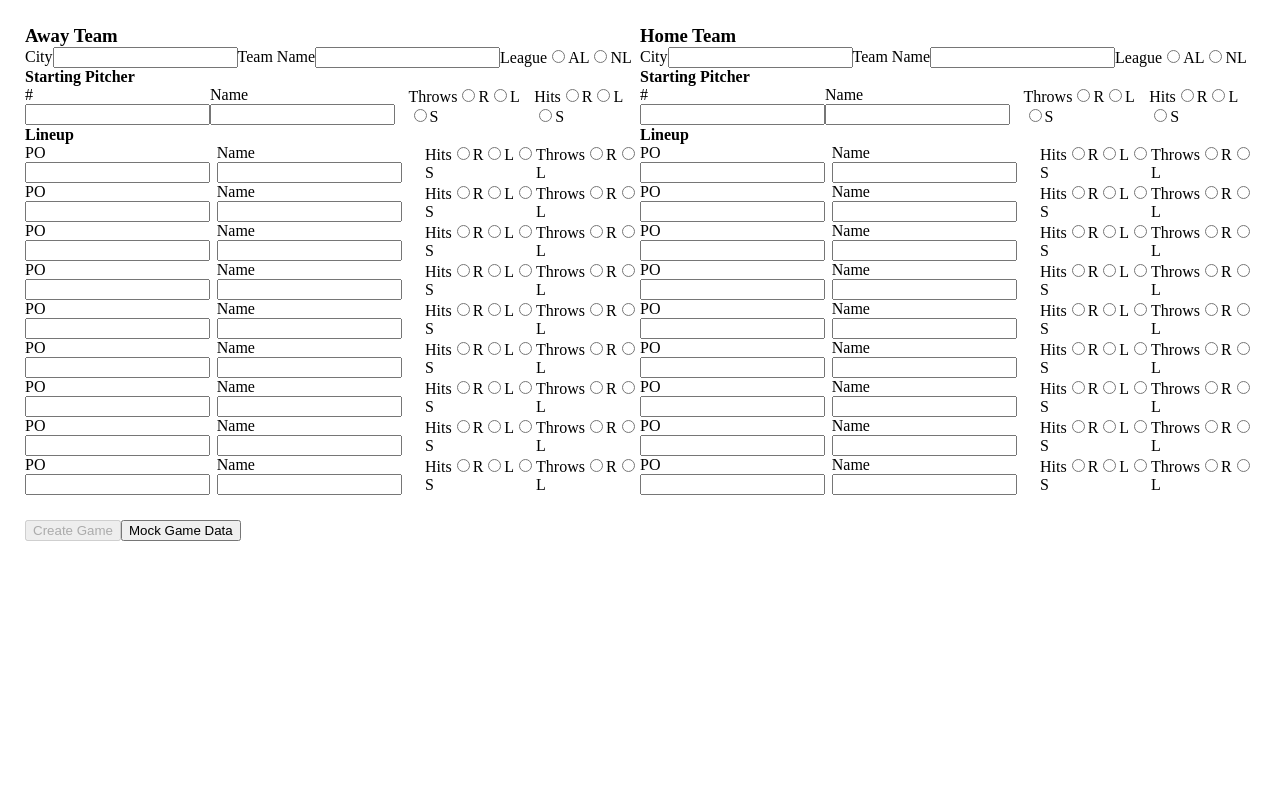
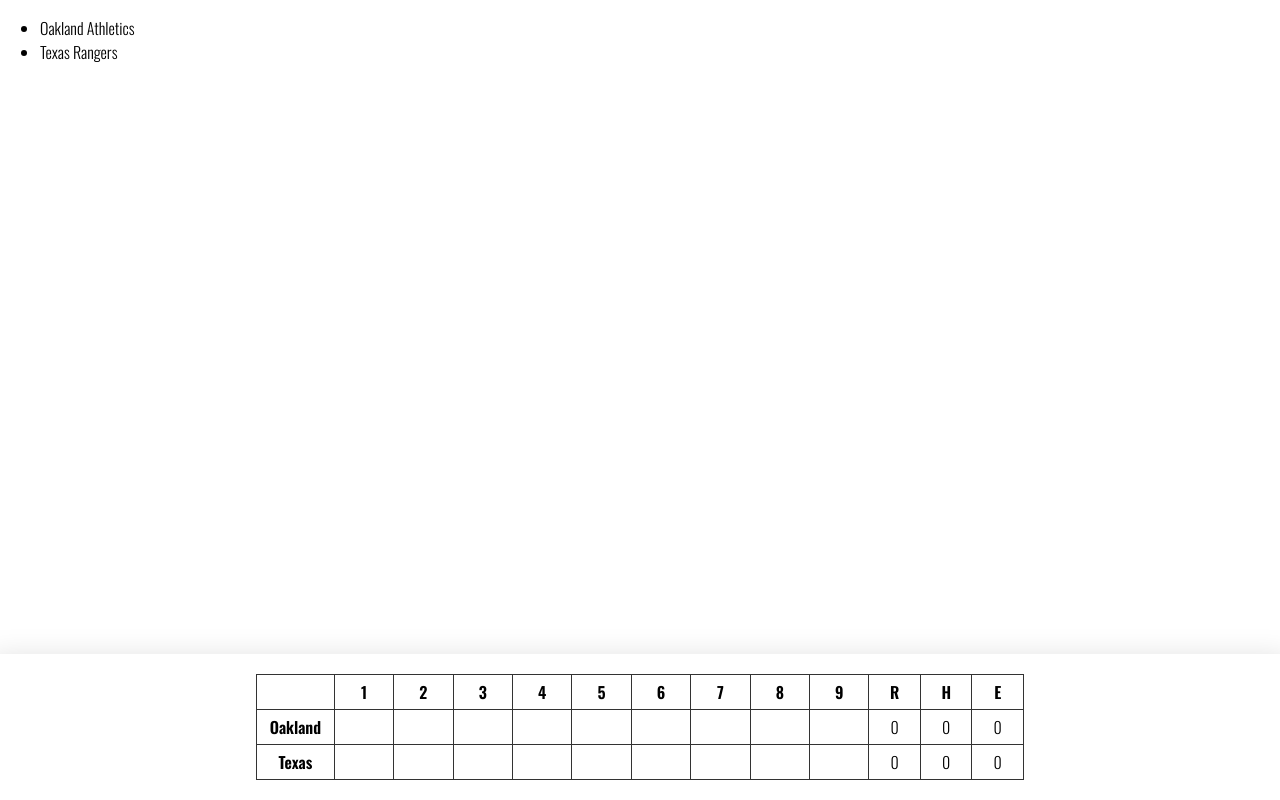
Before and after one commit to soybuddha/scorebook, a React (Create React App) app: page / in a window 1280 px wide. Built offline with nearby package versions, Linux system fonts and the light colour scheme.

Commit message:
styling boxscore and setting up lineups

```diff
--- a/public/index.html
+++ b/public/index.html
@@ -2,6 +2,7 @@
 <html lang="en">
   <head>
     <meta charset="utf-8" />
+    <link href="https://fonts.googleapis.com/css?family=Oswald:300,600" rel="stylesheet">
     <link rel="shortcut icon" href="%PUBLIC_URL%/favicon.ico" />
     <meta
       name="viewport"
@@ -34,6 +35,7 @@
       body {
         padding: 0;
         margin: 0;
+        font-family: 'Oswald', sans-serif;
       }
     </style>
     <title>Scorebook</title>
--- a/src/Scorebook.tsx
+++ b/src/Scorebook.tsx
@@ -7,9 +7,11 @@
   createAwayLineup,
   createAwayStartingPitcher,
 } from './utils/createMockData';
+import { teamAtBats } from './utils/statsUtils';
 
 import { BoxScore } from './components/BoxScore/BoxScore';
 import { CreateGame } from './components/CreateGame/CreateGame';
+import { Lineup } from './components/Lineup';
 // import { Hitters } from './components/Hitters';
 // import { Innings } from './components/Innings';
 // import { HittingStats } from './components/HittingStats';
@@ -25,46 +27,51 @@
 
 import {
   IntTeamState,
-  IntHitter,
-  IntPitcher,
+  // IntHitter,
+  // IntPitcher,
 } from './interfaceDeclarations/scorebookInts';
 import { IntHalfInning } from './interfaceDeclarations/inningInts';
 
 function initializeInnings(): Array<IntHalfInning[]> {
   const innings: Array<IntHalfInning[]> = [];
   for (let i = 0; i < 9; i += 1) {
-    const halfInning: IntHalfInning = { runs: 0, hits: 0, atBats: []};
+    const halfInning: IntHalfInning = {
+      runs: undefined,
+      hits: undefined,
+      errors: undefined,
+      atBats: []
+    };
     innings.push([halfInning, halfInning]);
   }
   return innings;
 }
 
-function initializePitcher(team: 'home'|'away'): IntPitcher[] {
-  return [{
-    guid: `${team}-pitcher_0`,
-    number: undefined,
-    name: '',
-    hitting: undefined,
-    throwing: undefined,
-  }];
-}
+// function initializePitcher(team: 'home'|'away'): IntPitcher[] {
+//   return [{
+//     guid: `${team}-pitcher_0`,
+//     number: undefined,
+//     name: '',
+//     hitting: undefined,
+//     throwing: undefined,
+//   }];
+// }
 
-function initializeLineup(team: 'home' | 'away'): IntHitter[] {
-  const lineup: IntHitter[] = [];
+// function initializeLineup(team: 'home' | 'away'): IntHitter[] {
+//   const lineup: IntHitter[] = [];
 
-  for (let i = 0; i < 9; i++) {
-    lineup.push({
-      guid: `${team}-hitter_${i}`,
-      position: undefined,
-      name: '',
-      number: undefined,
-      hitting: undefined,
-      throwing: undefined,
-    })
-  }
+//   for (let i = 0; i < 9; i++) {
+//     lineup.push({
+//       guid: `${team}-hitter_${i}`,
+//       position: undefined,
+//       name: '',
+//       number: undefined,
+//       hitting: undefined,
+//       throwing: undefined,
+//     })
+//   }
 
-  return lineup;
-}
+//   return lineup;
+// }
 
 interface IntScorebookProps {}
 interface IntScorebookState {
@@ -76,6 +83,7 @@
   homeTeam: IntTeamState,
   awayTeam: IntTeamState,
   innings: Array<IntHalfInning[]>,
+  displayedLineup: 'away'|'home',
 }
 
 export class Scorebook extends React.Component<IntScorebookProps, IntScorebookState> {
@@ -86,23 +94,39 @@
       date: moment().valueOf(),
       startTime: undefined,
       endTime: undefined,
-      readyForScoring: false,
+      // readyForScoring: false,
       location: '',
+      // homeTeam: {
+      //   city: '',
+      //   name: '',
+      //   league: undefined,
+      //   lineup: initializeLineup('home'),
+      //   pitchers: initializePitcher('home'),
+      // },
+      // awayTeam: {
+      //   city: '',
+      //   name: '',
+      //   league: undefined,
+      //   lineup: initializeLineup('away'),
+      //   pitchers: initializePitcher('away'),
+      // },
+      innings: initializeInnings(),
+      readyForScoring: true,
       homeTeam: {
-        city: '',
-        name: '',
-        league: undefined,
-        lineup: initializeLineup('home'),
-        pitchers: initializePitcher('home'),
+        city: 'Texas',
+        name: 'Rangers',
+        league: 'AL',
+        lineup: createHomeLineup(),
+        pitchers: createHomeStartingPitcher(),
       },
       awayTeam: {
-        city: '',
-        name: '',
-        league: undefined,
-        lineup: initializeLineup('away'),
-        pitchers: initializePitcher('away'),
+        city: 'Oakland',
+        name: 'Athletics',
+        league: 'AL',
+        lineup: createAwayLineup(),
+        pitchers: createAwayStartingPitcher(),
       },
-      innings: initializeInnings(),
+      displayedLineup: 'away',
     }
   }
 
@@ -110,11 +134,21 @@
     return (
       <MainLayout>
         {this.state.readyForScoring ? (
-          <BoxScore
-            homeCity={this.state.homeTeam.city}
-            awayCity={this.state.awayTeam.city}
-            innings={this.state.innings}
-          />
+          <React.Fragment>
+            <ul>
+              <li>{`${this.state.awayTeam.city} ${this.state.awayTeam.name}`}</li>
+              <li>{`${this.state.homeTeam.city} ${this.state.homeTeam.name}`}</li>
+            </ul>
+            <Lineup
+              lineup={this.state.displayedLineup === 'home' ? this.state.homeTeam.lineup : this.state.awayTeam.lineup}
+              atBats={teamAtBats(this.state.innings, this.state.displayedLineup)}
+            />
+            <BoxScore
+              homeCity={this.state.homeTeam.city}
+              awayCity={this.state.awayTeam.city}
+              innings={this.state.innings}
+            />
+          </React.Fragment>
         ) : (
           <CreateGame
             awayTeam={this.state.awayTeam}
--- a/src/components/BoxScore/BoxScore.tsx
+++ b/src/components/BoxScore/BoxScore.tsx
@@ -1,11 +1,20 @@
 import React from 'react';
 
+import { calculateTotal } from '../../utils/statsUtils';
+
 import {
+  BoxScoreWrapper,
   BoxScoreLayout,
+  BoxScoreTeam,
   BoxScoreInningLayout,
   InningLayout,
+  GameTotals,
+  BoxScoreHeading,
+  TotalLayout,
+  Total,
+  TeamWrapper,
+  TeamSpacer,
 } from './StyledBoxScore';
-import { Team } from '../../styled-components/Global';
 
 import { IntHalfInning } from '../../interfaceDeclarations/inningInts';
 
@@ -17,24 +26,45 @@
 
 export function BoxScore(props: IntBoxScoreProps) {
   return (
+    <BoxScoreWrapper>
       <BoxScoreLayout>
-      <div>
-        <Team>{props.awayCity}</Team>
-        <Team>{props.homeCity}</Team>
-      </div>
+        <TeamWrapper>
+          <TeamSpacer>&nbsp;</TeamSpacer>
+          <BoxScoreTeam>{props.awayCity}</BoxScoreTeam>
+          <BoxScoreTeam>{props.homeCity}</BoxScoreTeam>
+        </TeamWrapper>
         <BoxScoreInningLayout>
           {props.innings.map((inning: IntHalfInning[], index: number) => (
             <li key={`inning-${index}`}>
+              <BoxScoreHeading>{index + 1}</BoxScoreHeading>
               <InningLayout>
                 {inning.map((halfInning: IntHalfInning, halfIndex: number) => (
                   <li key={`inning-${index}-halfInning-${halfIndex}`}>
-                  {halfInning.runs}
+                    <span>{halfInning.runs ? halfInning.runs : <React.Fragment>&nbsp;</React.Fragment>}</span>
                   </li>
                 ))}
               </InningLayout>
             </li>
           ))}
         </BoxScoreInningLayout>
+        <GameTotals>
+          <TotalLayout>
+            <BoxScoreHeading>R</BoxScoreHeading>
+            <Total>{calculateTotal('away', 'runs', props.innings)}</Total>
+            <Total>{calculateTotal('home', 'runs', props.innings)}</Total>
+          </TotalLayout>
+          <TotalLayout>
+            <BoxScoreHeading>H</BoxScoreHeading>
+            <Total>{calculateTotal('away', 'hits', props.innings)}</Total>
+            <Total>{calculateTotal('home', 'hits', props.innings)}</Total>
+          </TotalLayout>
+          <TotalLayout>
+            <BoxScoreHeading>E</BoxScoreHeading>
+            <Total>{calculateTotal('away', 'errors', props.innings)}</Total>
+            <Total>{calculateTotal('home', 'errors', props.innings)}</Total>
+          </TotalLayout>
+        </GameTotals>
       </BoxScoreLayout>
+    </BoxScoreWrapper>
   );
 }
--- a/src/components/BoxScore/StyledBoxScore.ts
+++ b/src/components/BoxScore/StyledBoxScore.ts
@@ -1,26 +1,130 @@
 import styled from 'styled-components';
 
-export const BoxScoreLayout = styled.div`
+import { Team } from '../../styled-components/Global';
+
+
+export const BoxScoreWrapper = styled.div`
   width: 100%;
-  display: flex;
-
-  position: fixed:
-  top: 0;
+  position: fixed;
+  bottom: 0;
   left: 0;
   right: 0;
+  padding: 20px 0;
+
+  box-shadow: 0 15px 30px 10px rgba(0,0,0,.15);
+`;
+
+export const BoxScoreLayout = styled.div`
+  width: 60%;
+  margin: 0 auto;
+  display: flex;
+  justify-content: space-around;
+`;
+
+export const TeamWrapper = styled.div`
+  width: 10%;
+  border-top: 1px solid #333;
+  border-left: 1px solid #333;
+  border-bottom: 1px solid #333;
+`;
+
+export const TeamSpacer = styled.div`
+  padding: 5px 10px;
+  border-bottom: 1px solid #333;
+`;
+
+export const BoxScoreTeam = styled(Team)`
+  display: flex;
+  align-items: center;
+  justify-content: center;
+  padding: 5px 10px;
+  border-bottom: 1px solid #333;
+
+  &:last-child {
+    border-bottom: none;
+  }
 `;
 
 export const BoxScoreInningLayout = styled.ol`
   display: flex;
+  justify-content: space-around;
+  flex: 1;
   margin: 0;
   padding: 0;
   list-style: none outside;
+  border-right: 1px solid #333;
+  border-top: 1px solid #333;
+
+  > li {
+    border-bottom: 1px solid #333;
+    border-left: 1px solid #333;
+    display: flex;
+    flex-direction: column;
+    flex: 1;
+  }
+`;
+
+export const BoxScoreHeading = styled.div`
+  display: flex;
+  align-items: center;
+  justify-content: center;
+  font-weight: bold;
+  padding: 5px 10px;
+  border-bottom: 1px solid #333;
 `;
 
 export const InningLayout = styled.ul`
   display: flex;
   flex-direction: column;
+  flex: 1;
   margin: 0;
   padding: 0;
   list-style: none outside;
+
+  > li {
+    border-bottom: 1px solid #333;
+    flex-grow: 1;
+    display: flex;
+    align-items: center;
+    justify-content: center;
+
+    &:last-child {
+      border-bottom: none;
+    }
+
+    span {
+      display: block;
+    }
+  }
 `;
+
+export const GameTotals = styled.div`
+  display: flex;
+  width: 20%;
+  border-bottom: 1px solid #333;
+  border-top: 1px solid #333;
+  border-right: 1px solid #333;
+`;
+
+export const TotalLayout = styled.div`
+  display: flex;
+  flex-direction: column;
+  flex: 1;
+  border-right: 1px solid #333;
+
+  &:last-child {
+    border-right: none;
+  }
+`;
+
+export const Total = styled.div`
+  border-bottom: 1px solid #333;
+  flex-grow: 1;
+  display: flex;
+  align-items: center;
+  justify-content: center;
+
+  &:last-child {
+    border-bottom: none;
+  }
+`;
--- /dev/null
+++ b/src/components/Lineup.tsx
@@ -0,0 +1,13 @@
+import React from 'react';
+
+import { IntHitter } from '../interfaceDeclarations/scorebookInts';
+import { IntHalfInning } from '../interfaceDeclarations/inningInts';
+
+export function Lineup(props: {
+  lineup: IntHitter[],
+  atBats: IntHalfInning[],
+}) {
+  return (
+    <div />
+  );
+}
--- a/src/interfaceDeclarations/inningInts.ts
+++ b/src/interfaceDeclarations/inningInts.ts
@@ -30,7 +30,8 @@
 }
 
 export interface IntHalfInning {
-  runs: number,
-  hits: number,
+  runs: undefined | number,
+  hits: undefined | number,
+  errors: undefined | number,
   atBats: IntAtBat[],
 }
--- a/src/styled-components/Global.ts
+++ b/src/styled-components/Global.ts
@@ -9,6 +9,6 @@
   display: block;
 `;
 
-export const Team = styled.span`
+export const Team = styled.div`
   font-weight: bold;
 `;
--- /dev/null
+++ b/src/utils/statsUtils.ts
@@ -0,0 +1,31 @@
+import { IntHalfInning } from '../interfaceDeclarations/inningInts';
+
+export function teamAtBats(
+  innings: Array<IntHalfInning[]>,
+  team: 'away' | 'home',
+): IntHalfInning[] {
+  const teamAtBats: IntHalfInning[] = [];
+  const halfInningIndex: number = team === 'home' ? 1 : 0;
+
+  innings.forEach((inning: IntHalfInning[]) => {
+    teamAtBats.push(inning[halfInningIndex]);
+  });
+
+  return teamAtBats;
+}
+
+export function calculateTotal(
+  team: 'home' | 'away',
+  category: 'runs' | 'hits' | 'errors',
+  innings: Array<IntHalfInning[]>
+): number {
+  let total: number = 0;
+  const halfInningIndex: number = team === 'home' ? 1 : 0;
+  innings.forEach((inning: IntHalfInning[]) => {
+    if (category === 'runs' || category === 'hits' || category === 'errors') {
+      const halfInning: undefined|number = inning[halfInningIndex][category];
+      total += halfInning !== undefined ? halfInning : 0;
+    }
+  })
+  return total;
+}
```
Lines whose indentation alone changed are shown as unchanged.
